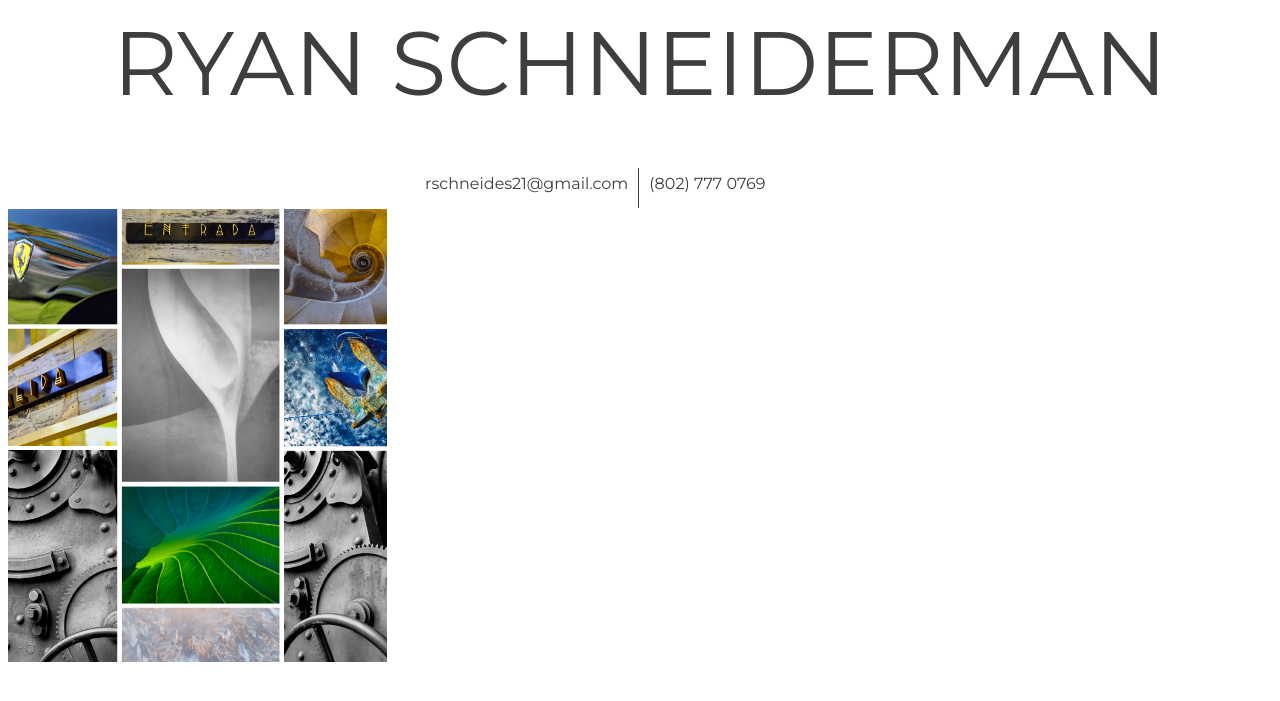
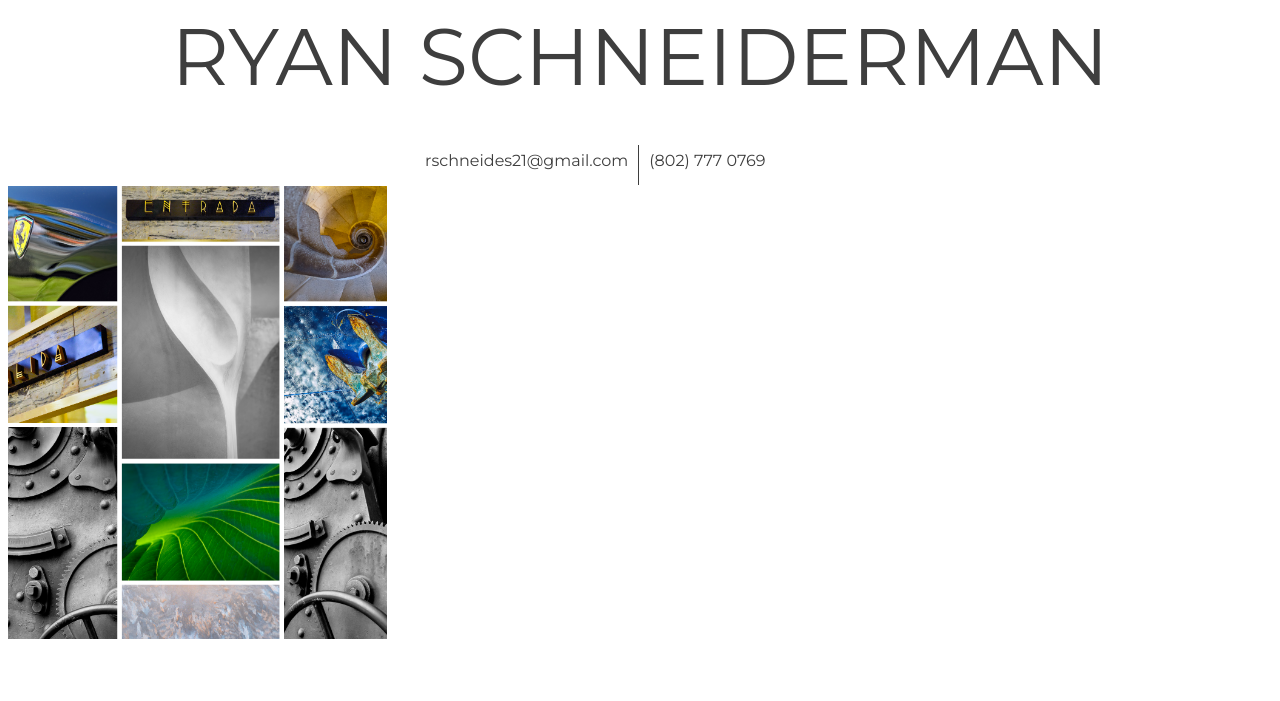
Before and after one commit to rschneides21/ryanschneiderman, a PHP site: page / in a window 1280 px wide. Shown: the top 701 px of the page. Run offline with PHP 8.4, Linux system fonts and the light colour scheme.

Commit message:
header adds

```diff
--- a/index.php
+++ b/index.php
@@ -10,14 +10,15 @@
   }
 
   #name{
-  	font-size: 90px;
+  	font-size: 80px;
   	font-weight: 300;
-  	margin-bottom: 40px;
+  	margin-bottom: 30px;
   }
 
   .sub-header{
   	text-align: center;
   	float: left;
+
   }
   #email{
   	padding-left: 33%;
@@ -32,7 +33,9 @@
   #header-line{
   	padding-top: 10px;
   }
-
+  #second-level{
+  	padding-top: 10px;
+  }
 
   #first-pic{
 
```
